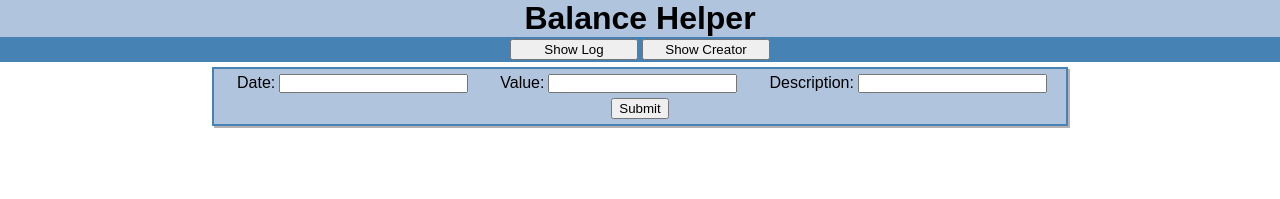
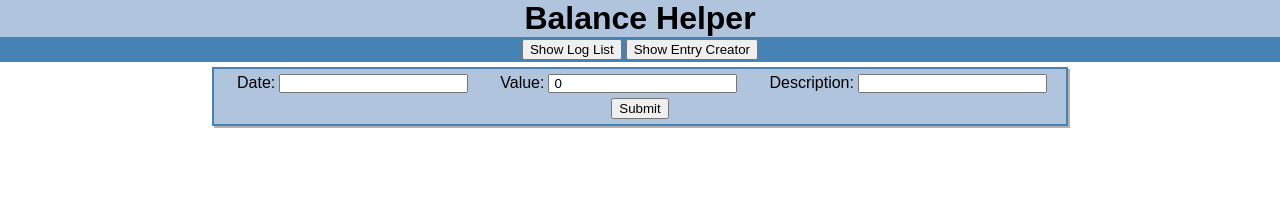
Before and after one commit to Jandresgomez/Balance-Helper, a React (Create React App) app: page / in a window 1280 px wide. Shown: the top 199 px of the page. Built offline with nearby package versions, Linux system fonts and the light colour scheme.

Commit message:
Changed entry structure for log lost

```diff
--- a/src/App.js
+++ b/src/App.js
@@ -1,7 +1,6 @@
 import React, { Component } from 'react';
 import MainMenu from './MainMenu/MainMenu.js'
-import LogList from './TransactionLog/LogList/LogList.js'
-import EntryCreator from './EntryCreator/EntryCreator.js';
+import LogContainer from './TransactionLog/LogContainer/LogContainer.js'
 import './App.css'
 
 class App extends Component {
@@ -20,27 +19,24 @@ class App extends Component {
     });
   };
 
-  toggleLogHandler = () => {
+  toggleLogListHandler = () => {
     this.setState({
       showLog: !this.state.showLog
     });
   };
 
   render() {
-    let log = null;
-    if(this.state.showLog) log = (<LogList/>);
-
-    let creator = null;
-    if(this.state.showCreator) creator = (<EntryCreator/>);
 
     return (
       <div className="App">
         <MainMenu
         toggleCreatorHandler={() => this.toggleCreatorHandler()}
-        toggleLogHandler={() => this.toggleLogHandler()}
+        toggleLogListHandler={() => this.toggleLogListHandler()}
         />
-        <div>{creator}</div>
-        <div>{log}</div>
+        <LogContainer
+        showLog={this.state.showLog}
+        showCreator={this.state.showCreator}
+        />
       </div>
     );
   }
--- a/src/EntryCreator/EntryCreator.js
+++ /dev/null
@@ -1,31 +0,0 @@
-import React from 'react';
-import './EntryCreator.css';
-
-const entryCreator = (props) => {
-    return(
-        <div className="EntryCreatorContainer">
-            <div className="EntryCreatorFields">
-                <div className="InputContainer">
-                    <label>Date:</label>
-                    <input type="text"></input>
-                </div>
-                <div className="InputContainer">
-                    <label>Value:</label>
-                    <input type="text"></input>
-                </div>
-                <div className="InputContainer">
-                    <label>Description:</label>
-                    <input type="text"></input>
-                </div>
-            </div>
-            <button
-            className="SubmitEntryButton"
-            onClick={null}
-            >
-            Submit
-            </button>
-        </div>
-    );
-};
-
-export default entryCreator;
--- a/src/MainMenu/MainMenu.css
+++ b/src/MainMenu/MainMenu.css
@@ -25,6 +25,6 @@
 
 .MenuBarButton {
     margin: 2px;
-    width: 10%;
+    width: auto;
     white-space: nowrap;
 }
--- a/src/MainMenu/MainMenu.js
+++ b/src/MainMenu/MainMenu.js
@@ -11,13 +11,13 @@ class MainMenu extends Component {
                 <div className="MenuBar">
                     <button
                     className="MenuBarButton"
-                    onClick={this.props.toggleLogHandler}>
-                    Show Log
+                    onClick={this.props.toggleLogListHandler}>
+                    Show Log List
                     </button>
                     <button
                     className="MenuBarButton"
                     onClick={this.props.toggleCreatorHandler}>
-                    Show Creator
+                    Show Entry Creator
                     </button>
                 </div>
             </div>
--- /dev/null
+++ b/src/TransactionLog/EntryCreator/EntryCreator.js
@@ -0,0 +1,75 @@
+import React, {Component} from 'react';
+import './EntryCreator.css';
+
+class EntryCreator extends Component {
+    constructor(props) {
+        super(props);
+
+        this.state = {
+            newDate: "",
+            newVal: 0,
+            newDescription: ""
+        }
+    }
+
+    valChangedHandler = (event) => {
+        this.setState({
+            newVal: event.target.value
+        });
+    };
+
+    dateChangedHandler = (event) => {
+        this.setState({
+            newDate: event.target.value
+        });
+    }
+
+    descriptionChangedHandler = (event) => {
+        this.setState({
+            newDescription: event.target.value
+        });
+    }
+
+    render() {
+        const sumbitCallback = () => this.props.submitAction(this.state.newDate, this.state.newVal, this.state.newDescription);
+
+        return(
+            <div className="EntryCreatorContainer">
+                <div className="EntryCreatorFields">
+                    <div className="InputContainer">
+                        <label>Date:</label>
+                        <input
+                        type="text"
+                        onChange={this.dateChangedHandler}
+                        value={this.state.newDate}
+                        />
+                    </div>
+                    <div className="InputContainer">
+                        <label>Value:</label>
+                        <input
+                        type="text"
+                        onChange={this.valChangedHandler}
+                        value={this.state.newVal}
+                        />
+                    </div>
+                    <div className="InputContainer">
+                        <label>Description:</label>
+                        <input
+                        type="text"
+                        onChange={this.descriptionChangedHandler}
+                        value={this.state.newDescription}
+                        />
+                    </div>
+                </div>
+                <button
+                className="SubmitEntryButton"
+                onClick={sumbitCallback}
+                >
+                Submit
+                </button>
+            </div>
+        );
+    }
+};
+
+export default EntryCreator;
--- a/src/TransactionLog/LogList/LogList.js
+++ b/src/TransactionLog/LogContainer/LogContainer.js
@@ -1,32 +1,34 @@
 import React, { Component } from 'react';
 import LogEntry from '../LogEntry/LogEntry.js';
-import './LogList.css';
+import EntryCreator from '../EntryCreator/EntryCreator.js';
+import './LogContainer.css';
 
-class LogList extends Component {
+class LogContainer extends Component {
     constructor(props) {
         super(props);
 
         this.state = {
             entries: [
                 {
-                    id: "ENT001",
+                    id: "ENT1",
                     date: "11/03/2019",
                     val: 2400,
                     description: "Transporte (SITP)"
                 },
                 {
-                    id: "ENT002",
+                    id: "ENT2",
                     date: "11/03/2019",
                     val: 11000,
                     description: "N/A"
                 },
                 {
-                    id: "ENT003",
+                    id: "ENT3",
                     date: "11/03/2019",
                     val: 17500,
                     description: "Almuerzo"
                 }
-            ]
+            ],
+            idSequence: 10
         };
     };
 
@@ -41,6 +43,7 @@ class LogList extends Component {
 
     addEntryHandler = (date, val, description) => {
         let entry = {
+            id: "ENT" + this.state.idSequence,
             date,
             val,
             description
@@ -50,13 +53,16 @@ class LogList extends Component {
         list.push(entry);
 
         this.setState({
-            entries: list
+            entries: list,
+            idSequence: this.state.idSequence + 1
         })
     };
 
 
     render() {
-        const entries = this.state.entries.filter(
+        let entries = null;
+        if(this.props.showLog) {
+            entries = this.state.entries.filter(
                 (entry) => {
                     return true;
                 }
@@ -72,9 +78,22 @@ class LogList extends Component {
                     />
                 );
             });
+        }
+
+        let creator = null;
+        if(this.props.showCreator) {
+            creator = (
+                <EntryCreator
+                submitAction = {this.addEntryHandler}
+                />
+            );
+        }
 
         return(
             <div>
+                <div>
+                    {creator}
+                </div>
                 <div className="LogList">
                     {entries}
                 </div>
@@ -83,4 +102,4 @@ class LogList extends Component {
     };
 }
 
-export default LogList;
+export default LogContainer;
```
Also changed, not shown: src/TransactionLog/EntryCreator/EntryCreator.css (renamed from src/EntryCreator/EntryCreator.css), src/TransactionLog/LogContainer/LogContainer.css (renamed from src/TransactionLog/LogList/LogList.css). Lines whose indentation alone changed are shown as unchanged.
